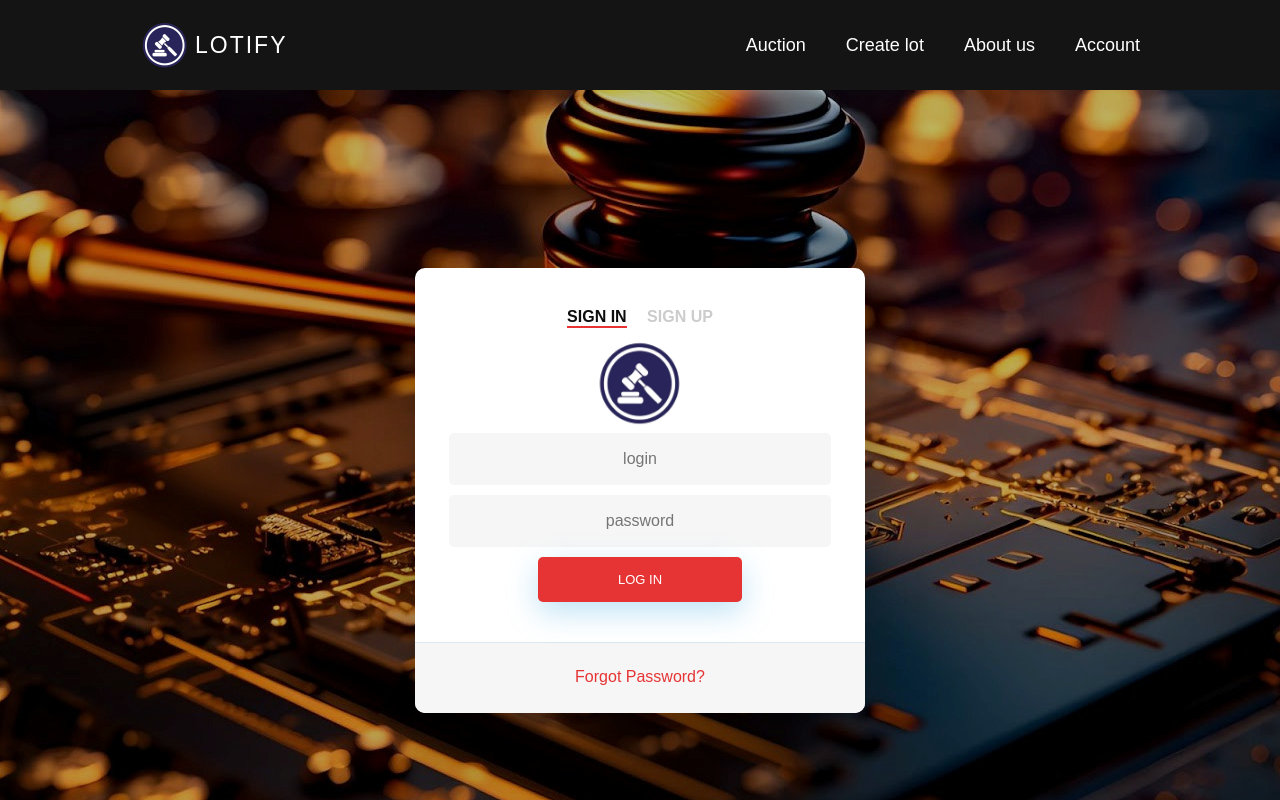
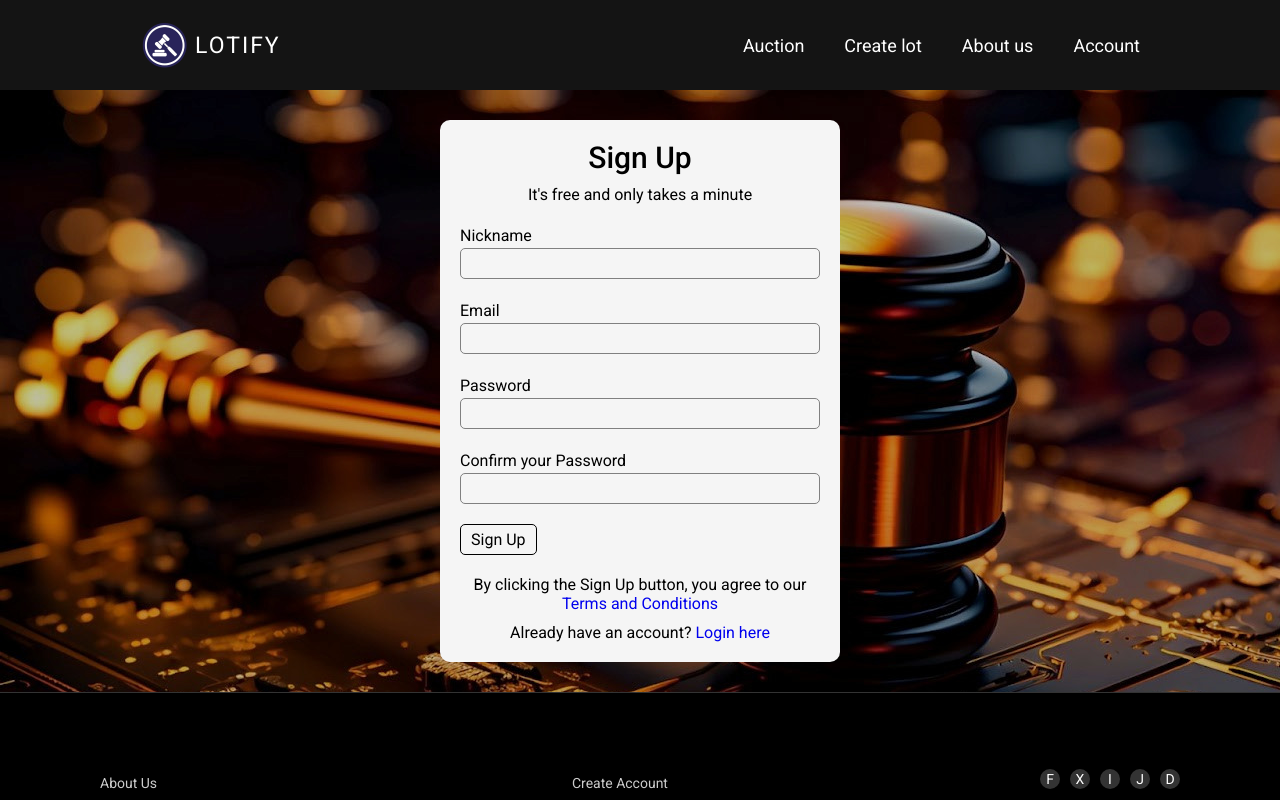
Before and after one commit to AZ4T/backend-project, a website: page pages/account.html in a window 1280 px wide. Shown: the top 800 px of the page. Drawn offline with Linux system fonts and the light colour scheme.

Commit message:
account page modified

```diff
--- a/pages/account.html
+++ b/pages/account.html
@@ -1,19 +1,20 @@
 <!DOCTYPE html>
-<html lang="en" class="html1">
+<html lang="en">
 <head>
     <meta charset="UTF-8">
     <meta name="viewport" content="width=device-width, initial-scale=1.0">
     <title>Account</title>
-    <link rel="stylesheet" href="../styles/styles.css">
-
+    <link rel="stylesheet" href="../styles/header.css">
+    <link rel="stylesheet" href="../styles/account.css">
+    <link rel="stylesheet" href="../styles/footer.css">
 </head>
-<body class="body1">
+<body>
     <header class="header">
         <div class="container header__container">
             <div>
                 <img class="logo-image" src="../assets/logo2.png" alt="">
                 <h1 class="logo">
-                    <a href="../index.html">Lotify</a>
+                    <a href="../account.html">Lotify</a>
                 </h1>
             </div>
             <nav class="header__nav">
@@ -26,32 +27,52 @@
             </nav>
         </div>
     </header>
-    <div class="wrapper fadeInDown">
-        <div id="formContent">
-          <!-- Tabs Titles -->
-          <h2 class="active"> Sign In </h2>
-          <h2 class="inactive underlineHover">Sign Up </h2>
 
-          <!-- Icon -->
-          <div class="fadeIn first">
-            <img src="../assets/logo2.png" id="icon" alt="User Icon" />
+    <!-- MAIN SECTION - SIGN IN, SIGN UP -->
+
+    <main>
+        <section class="account__section">
+            <div class="account">
+                <div class="sign-up">
+                    <h2>Sign Up</h2>
+                    <h3>It's free and only takes a minute</h3>
+                    <form action="" method="post" enctype="multipart/form-data">
+                        <label for="nickname">Nickname</label>
+                        <input type="text" name="nickname">
+
+                        <label for="email">Email</label>
+                        <input type="text" name="email">
+
+                        <label for="password">Password</label>
+                        <input type="password" name="password">
+
+                        <label for="">Confirm your Password</label>
+                        <input type="password" name="password-confirm">
+                        <br>
+                        <button value="submit">Sign Up</button>
+                    </form>
+                    <p>By clicking the Sign Up button, you agree to our <a href="about.html">Terms and Conditions</a></p>
+                    <p>Already have an account? <a href="#" id="show-sign-in">Login here</a></p>
                 </div>
+                <div class="sign-in">
+                    <h2>Sign In</h2>
+                    <form action="" method="post" enctype="multipart/form-data">
+                        <label for="email">Email</label>
+                        <input type="text" name="email">
 
-          <!-- Login Form -->
-          <form>
-            <input type="text" id="login" class="fadeIn second" name="login" placeholder="login">
-            <input type="text" id="password" class="fadeIn third" name="login" placeholder="password">
-            <input type="submit" class="fadeIn fourth" value="Log In">
+                        <label for="password">Password</label>
+                        <input type="password" name="password">
+
+                        <button value="submit">Login</button>
                     </form>
-
-          <!-- Remind Passowrd -->
-          <div id="formFooter">
-            <a class="underlineHover" href="#">Forgot Password?</a>
-          </div>
-
+                    <p>Don't have an account? <a href="#" id="show-sign-up">Create account here</a></p>
                 </div>
             </div>
-      <body class="footer-page">
+        </section>
+    </main>
+
+    <!-- FOOTER -->
+
     <div class="footer">
         <div class="footer-section">
         <h5>Our Company</h5>
@@ -87,6 +108,8 @@
         Terms & Conditions | Privacy Policy <br>
         Copyright © 2024 Lotify, Inc. All Rights Reserved.
     </div>
-  </body>
+
+
+    <script src="/js/script.js"></script>
 </body>
 </html>
--- /dev/null
+++ b/styles/account.css
@@ -0,0 +1,57 @@
+.sign-in {
+    display: none;
+}
+
+.account__section {
+    background-image: url("/assets/Online-Reverse-Auction-Software-photoaidcom-darken.jpg");
+    padding: 30px 0;
+    min-height: 60vh;
+}
+
+.account {
+    background-color: #F5F5F5;
+    border-radius: 10px;
+    max-width: 400px;
+    margin: 0 auto;
+    padding: 20px;
+    text-align: center;
+}
+
+.account h2 {
+    font-size: 30px;
+    font-weight: 500;
+    text-align: center;
+}
+
+.account h3 {
+    margin-top: 10px;
+    text-align: center;
+}
+
+.account form {
+    text-align: left;
+}
+
+.account label {
+    display: flex;
+    margin-top: 20px;
+    line-height: 1.5;
+}
+
+.account input {
+    border: 1px solid gray;
+    border-radius: 5px;
+    padding: 5px;
+    width: 100%;
+}
+
+.account button {
+    border: 1px solid black;
+    border-radius: 5px;
+    margin: 20px 0;
+    padding: 5px 10px;
+}
+
+.account p + p {
+    margin-top: 10px;
+}
--- /dev/null
+++ b/styles/footer.css
@@ -0,0 +1,82 @@
+.footer-page {
+    margin: 0;
+    font-family: Arial, sans-serif;
+    color: #fff;
+    background-color: #000;
+}
+
+.footer {
+    display: flex;
+    justify-content: space-between;
+    padding: 40px 100px;
+    background-color: #000;
+    font-size: 14px;
+    border-top: 1px solid #333;
+}
+
+.footer-section {
+    display: flex;
+    flex-direction: column;
+}
+
+.footer-section h5 {
+    margin-bottom: 20px;
+}
+
+.footer-section ul {
+    list-style: none;
+    padding: 0;
+}
+
+.footer-section ul li a {
+    color: #ccc;
+    text-decoration: none;
+    line-height: 2;
+}
+
+.footer-section ul li a:hover {
+    color: #fff;
+    text-decoration: underline;
+}
+
+.footer-links {
+    display: flex;
+    gap: 50px;
+}
+
+.social-icons {
+    display: flex;
+    align-items: center;
+    gap: 10px;
+}
+
+.social-icon {
+    display: flex;
+    width: 20px;
+    height: 20px;
+    justify-content: center;
+    align-items: center;
+    background-color: #333;
+    border-radius: 50%;
+}
+
+.social-icon a {
+    display: block;
+    color: #fff;
+    font-size: 14px;
+}
+
+.footer-bottom {
+    text-align: center;
+    color: white;
+    padding: 20px;
+    font-size: 12px;
+    border-top: 1px solid #333;
+    background-color: black;
+}
+
+.ourmission-h1{
+    font-size: 60px;
+    font-family: Arial, sans-serif;
+    font-weight: bold;
+}
--- /dev/null
+++ b/styles/header.css
@@ -0,0 +1,158 @@
+@import url('https://fonts.googleapis.com/css2?family=Roboto:ital,wght@0,100;0,300;0,400;0,500;0,700;0,900;1,100;1,300;1,400;1,500;1,700;1,900&display=swap');
+
+/* Reset and base styles  */
+* {
+	padding: 0px;
+	margin: 0px;
+	border: none;
+}
+
+*,
+*::before,
+*::after {
+	box-sizing: border-box;
+}
+
+/* Links */
+
+a, a:link, a:visited  {
+    text-decoration: none;
+}
+
+a:hover  {
+    text-decoration: none;
+}
+
+/* Common */
+
+aside, nav, footer, header, section, main {
+	display: block;
+}
+
+h1, h2, h3, h4, h5, h6, p {
+    font-size: inherit;
+	font-weight: inherit;
+}
+
+ul, ul li {
+	list-style: none;
+}
+
+img {
+	vertical-align: top;
+}
+
+img, svg {
+	max-width: 100%;
+	height: auto;
+}
+
+address {
+    font-style: normal;
+}
+
+/* Form */
+
+input, textarea, button, select {
+	font-family: inherit;
+    font-size: inherit;
+    color: inherit;
+    background-color: transparent;
+}
+
+input::-ms-clear {
+	display: none;
+}
+
+button, input[type="submit"] {
+    display: inline-block;
+    box-shadow: none;
+    background-color: transparent;
+    background: none;
+    cursor: pointer;
+}
+
+input:focus, input:active,
+button:focus, button:active {
+    outline: none;
+}
+
+button::-moz-focus-inner {
+	padding: 0;
+	border: 0;
+}
+
+label {
+	cursor: pointer;
+}
+
+legend {
+	display: block;
+}
+
+
+
+/* -------------------------------------------------
+---------------------------beginning of site
+--------------------- */
+
+:root {
+    font-family: "Roboto", sans-serif;
+    background-color: #fff;
+}
+
+.container {
+    max-width: 1000px;
+    margin: 0 auto;
+}
+
+
+.header {
+    padding: 20px 0;
+    background-color: #141414;
+}
+
+.header__container {
+    display: flex;
+    justify-content: space-between;
+    align-items: center;
+}
+
+.header__container > div {
+    display: flex;
+    align-items: center;
+    gap: 5px;
+}
+
+.logo-image {
+    width: 50px;
+}
+
+.logo > a{
+    font-size: 23px;
+    color: #fff;
+    text-transform: uppercase;
+    letter-spacing: 2px;
+}
+
+.header__nav > ul {
+    display: flex;
+}
+
+.header__nav li > a {
+    color: #fff;
+    transition: 0.3s ease;
+    font-size: 18px;
+}
+.header__nav li > a:hover {
+    color: gray;
+}
+
+.header__nav li:not(:first-child) {
+    margin-left: 40px;
+}
+
+
+/* .header__nav li + li {
+    margin-left: 40px;
+} */
--- a/styles/lot.css
+++ b/styles/lot.css
@@ -16,14 +16,33 @@
     font-size: 20px;
 }
 
-.container__lot input, textarea {
+.container__lot textarea, input:not([type="radio"]):not([type="file"]) {
+    margin-top: 10px;
+    width: 300px;
+    padding: 10px;
     border: 1px solid black;
-    border-radius: 3px;
+    border-radius: 5px;
+}
+
+.container__lot select {
+    margin-top: 10px;
 }
 
 .container__lot .lot__headers {
     text-align: center;
     margin: 40px 0;
+}
+
+.container__lot .lot__headers > h1{
+    text-transform: uppercase;
+    font-weight: 500;
+    font-size: 40px;
+    padding: 10px 0;
+}
+
+.container__lot .lot__headers > h2{
+    font-size: 25px;
+    font-weight: 300;
 }
 
 .container__lot div {
--- a/styles/styles.css
+++ b/styles/styles.css
@@ -1,162 +1,3 @@
-@import url('https://fonts.googleapis.com/css2?family=Roboto:ital,wght@0,100;0,300;0,400;0,500;0,700;0,900;1,100;1,300;1,400;1,500;1,700;1,900&display=swap');
-
-/* Reset and base styles  */
-* {
-	padding: 0px;
-	margin: 0px;
-	border: none;
-}
-
-*,
-*::before,
-*::after {
-	box-sizing: border-box;
-}
-
-/* Links */
-
-a, a:link, a:visited  {
-    text-decoration: none;
-}
-
-a:hover  {
-    text-decoration: none;
-}
-
-/* Common */
-
-aside, nav, footer, header, section, main {
-	display: block;
-}
-
-h1, h2, h3, h4, h5, h6, p {
-    font-size: inherit;
-	font-weight: inherit;
-}
-
-ul, ul li {
-	list-style: none;
-}
-
-img {
-	vertical-align: top;
-}
-
-img, svg {
-	max-width: 100%;
-	height: auto;
-}
-
-address {
-    font-style: normal;
-}
-
-/* Form */
-
-input, textarea, button, select {
-	font-family: inherit;
-    font-size: inherit;
-    color: inherit;
-    background-color: transparent;
-}
-
-input::-ms-clear {
-	display: none;
-}
-
-button, input[type="submit"] {
-    display: inline-block;
-    box-shadow: none;
-    background-color: transparent;
-    background: none;
-    cursor: pointer;
-}
-
-input:focus, input:active,
-button:focus, button:active {
-    outline: none;
-}
-
-button::-moz-focus-inner {
-	padding: 0;
-	border: 0;
-}
-
-label {
-	cursor: pointer;
-}
-
-legend {
-	display: block;
-}
-
-
-
-/* -------------------------------------------------
----------------------------beginning of site
---------------------- */
-
-:root {
-    font-family: "Roboto", sans-serif;
-    background-color: #fff;
-}
-
-.container {
-    max-width: 1000px;
-    margin: 0 auto;
-}
-
-
-.header {
-    padding: 20px 0;
-    background-color: #141414;
-}
-
-.header__container {
-    display: flex;
-    justify-content: space-between;
-    align-items: center;
-}
-
-.header__container > div {
-    display: flex;
-    align-items: center;
-    gap: 5px;
-}
-
-.logo-image {
-    width: 50px;
-}
-
-.logo > a{
-    font-size: 23px;
-    color: #fff;
-    text-transform: uppercase;
-    letter-spacing: 2px;
-}
-
-.header__nav > ul {
-    display: flex;
-}
-
-.header__nav li > a {
-    color: #fff;
-    transition: 0.3s ease;
-    font-size: 18px;
-}
-.header__nav li > a:hover {
-    color: gray;
-}
-
-.header__nav li:not(:first-child) {
-    margin-left: 40px;
-}
-
-
-/* .header__nav li + li {
-    margin-left: 40px;
-} */
-
 .hero {
     width: 100%;
     height: auto;
@@ -628,89 +469,3 @@ input[type=text]:placeholder {
 * {
   box-sizing: border-box;
 }
-
-
-
-
-.footer-page {
-  margin: 0;
-  font-family: Arial, sans-serif;
-  color: #fff;
-  background-color: #000;
-}
-
-.footer {
-  display: flex;
-  justify-content: space-between;
-  padding: 40px 100px;
-  background-color: #000;
-  font-size: 14px;
-  border-top: 1px solid #333;
-}
-
-.footer-section {
-  display: flex;
-  flex-direction: column;
-}
-
-.footer-section h5 {
-  margin-bottom: 20px;
-}
-
-.footer-section ul {
-  list-style: none;
-  padding: 0;
-}
-
-.footer-section ul li a {
-  color: #ccc;
-  text-decoration: none;
-  line-height: 2;
-}
-
-.footer-section ul li a:hover {
-  color: #fff;
-  text-decoration: underline;
-}
-
-.footer-links {
-  display: flex;
-  gap: 50px;
-}
-
-.social-icons {
-  display: flex;
-  align-items: center;
-  gap: 10px;
-}
-
-.social-icon {
-  display: flex;
-  width: 20px;
-  height: 20px;
-  justify-content: center;
-  align-items: center;
-  background-color: #333;
-  border-radius: 50%;
-}
-
-.social-icon a {
-  display: block;
-  color: #fff;
-  font-size: 14px;
-}
-
-.footer-bottom {
-  text-align: center;
-  color: white;
-  padding: 20px;
-  font-size: 12px;
-  border-top: 1px solid #333;
-  background-color: black;
-}
-
-.ourmission-h1{
-  font-size: 60px;
-  font-family: Arial, sans-serif;
-  font-weight: bold;
-}
```
Also changed, not shown: js/app.js (+2 -7 lines), js/script.js (added, +19 -0 lines), pages/about.html (+3 -2 lines), pages/auction.html (+3 -2 lines), pages/lot.html (+4 -9 lines). Lines whose indentation alone changed are shown as unchanged.
